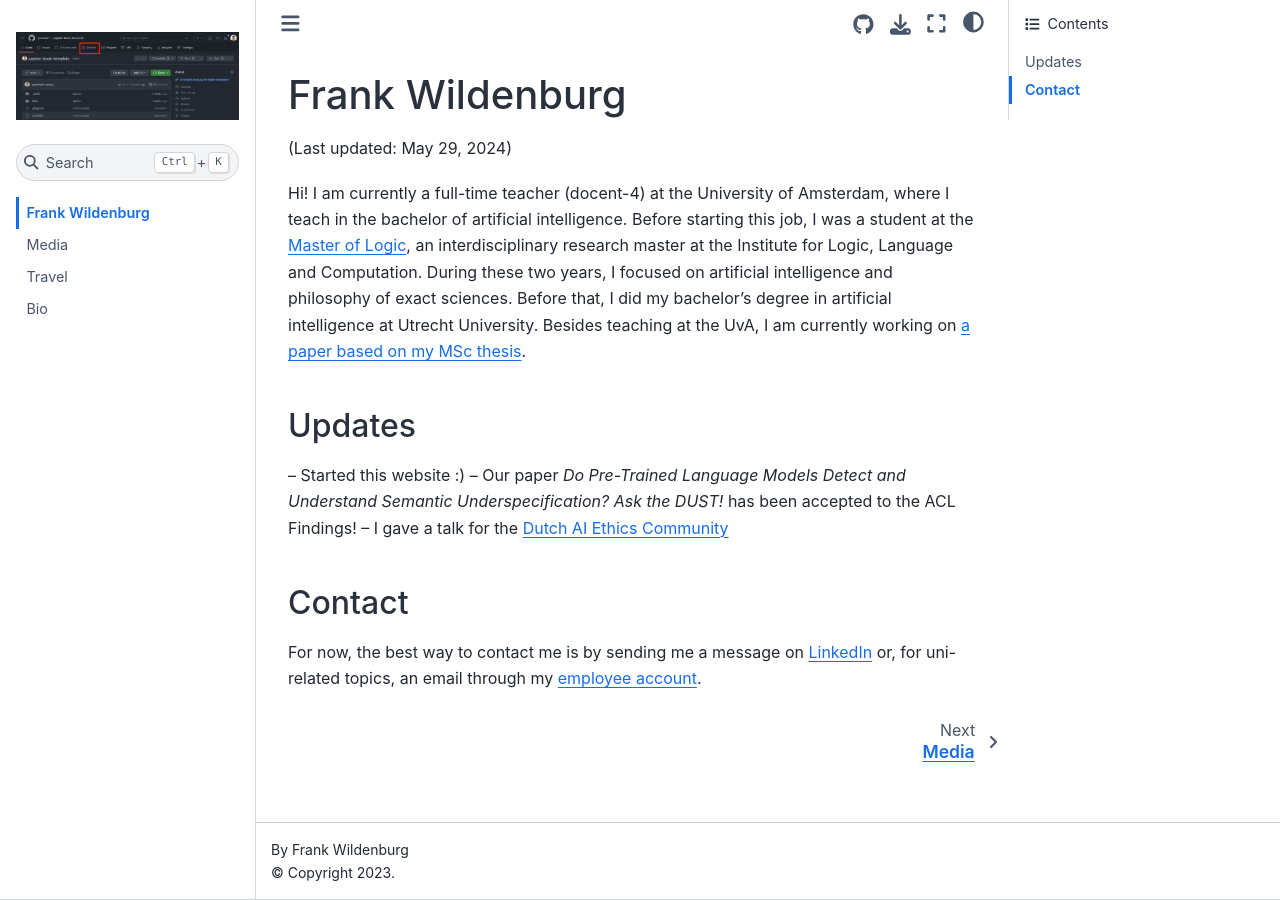
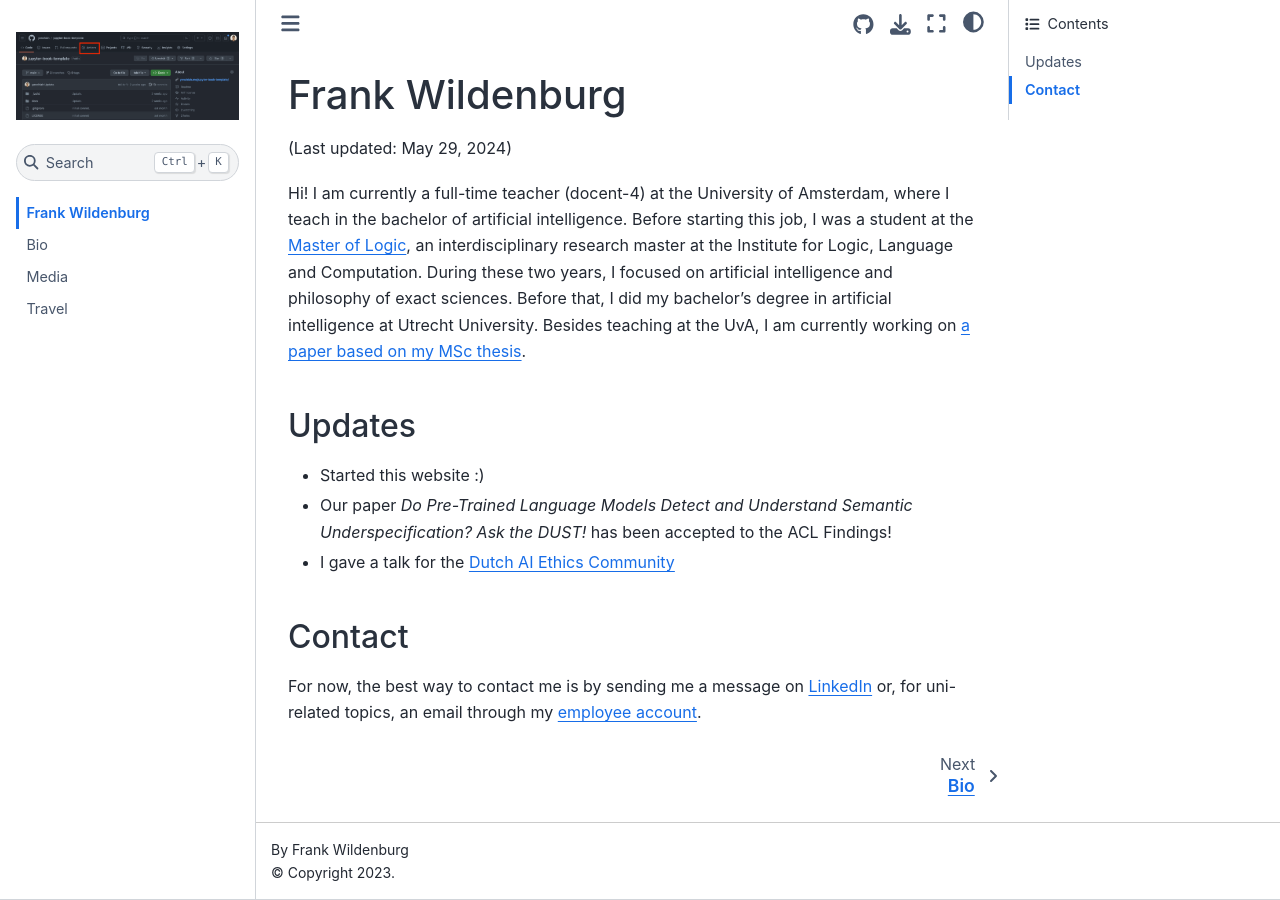
Before and after one commit to frank-wildenburg/Personal, a Jupyter Book: the page built from docs/home.md, in a window 1280 px wide. Built offline with Jupyter Book 1.0.4 settings and Sphinx 7.4.7 and the Sphinx Book theme 1.1.4, drawn with Linux system fonts in a browser that asks for light colours; comment, search, counter and statistics services are not loaded.

```diff
--- a/_toc.yml
+++ b/_toc.yml
@@ -4,6 +4,6 @@
 format: jb-book
 root: docs/home
 chapters:
+- file: docs/cv.ipynb
 - file: docs/media.ipynb
 - file: docs/travel.ipynb
-- file: docs/cv.ipynb
--- a/docs/home.md
+++ b/docs/home.md
@@ -6,9 +6,9 @@
 
 ## Updates
 
--- Started this website :)
--- Our paper _Do Pre-Trained Language Models Detect and Understand Semantic Underspecification? Ask the DUST!_ has been accepted to the ACL Findings!
--- I gave a talk for the [Dutch AI Ethics Community](https://www.linkedin.com/company/daiec/)
+- Started this website :)
+- Our paper _Do Pre-Trained Language Models Detect and Understand Semantic Underspecification? Ask the DUST!_ has been accepted to the ACL Findings!
+- I gave a talk for the [Dutch AI Ethics Community](https://www.linkedin.com/company/daiec/)
 
 ## Contact
 For now, the best way to contact me is by sending me a message on [LinkedIn](https://nl.linkedin.com/in/frank-wildenburg-925838161) or, for uni-related topics, an email through my [employee account](https://www.uva.nl/profiel/w/i/f.c.l.wildenburg/f.c.l.wildenburg.html).
```
Also changed, not shown: docs/bio.csv (added, +8 -0 lines), docs/cv.ipynb, 15 other files.
